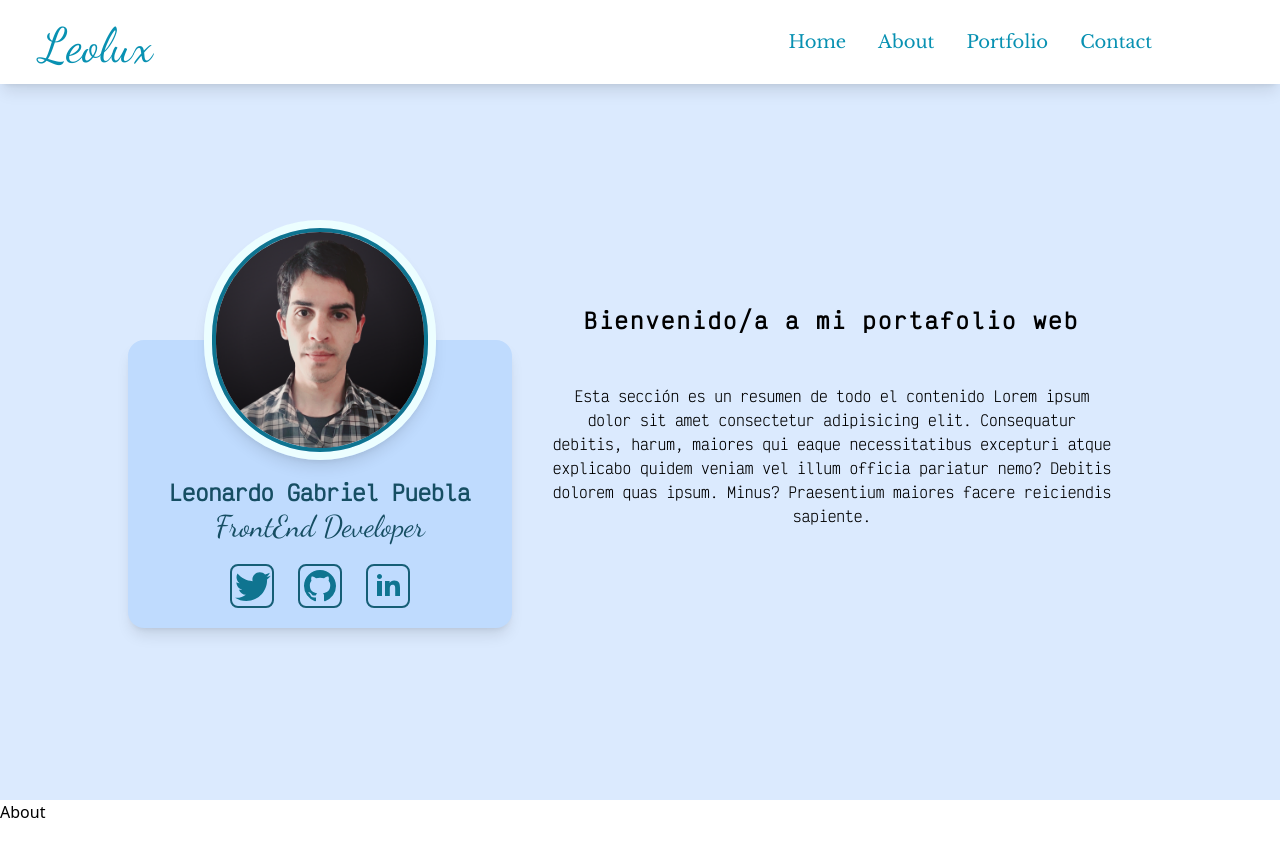
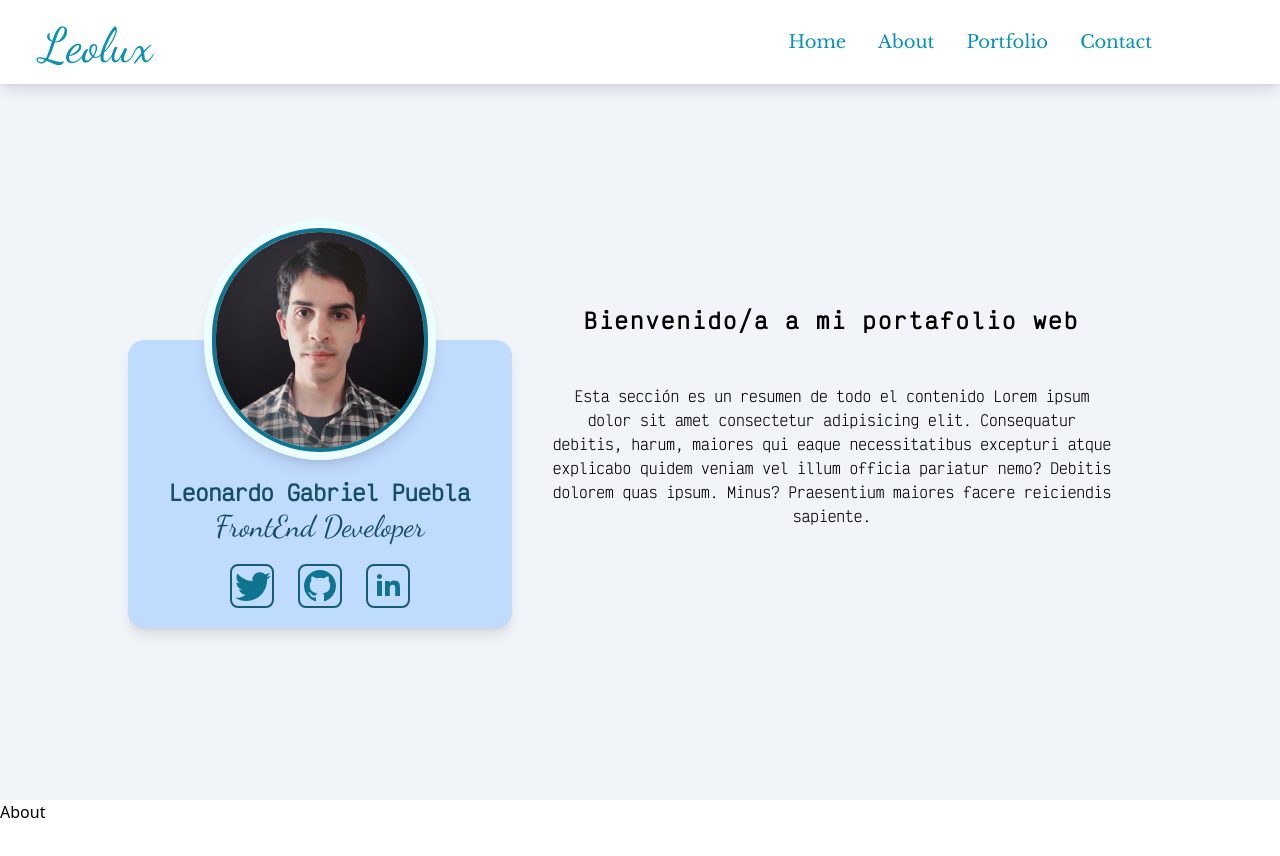
Before and after one commit to Leonardo-Robot-PostRock/miPortafolioWeb, a React (Vite) app: page / in a window 1280 px wide. Shown: the top 856 px of the page. Built offline with nearby package versions, Linux system fonts and the light colour scheme.

Commit message:
cambio de colores

```diff
--- a/src/portafolioSections/section/Home.jsx
+++ b/src/portafolioSections/section/Home.jsx
@@ -8,7 +8,7 @@ import { PresentationWithEffects } from '../components/PresentationWithEffects';
 export const Home = () => {
   return (
     <main
-      className="flex min-w-280 flex-wrap place-content-center items-center bg-blue-100 font-victorMono sm:h-max md:h-screen"
+      className="flex min-w-280 flex-wrap place-content-center items-center bg-slate-100 font-victorMono sm:h-max md:h-screen"
       id="home">
       <section className="W-2/4 mt-10 items-end md:mt-32">
         <div className="relative flex justify-center align-middle">
@@ -27,13 +27,19 @@ export const Home = () => {
           <h2 className="text-center font-dancingScript text-3xl text-cyan-900">FrontEnd Developer</h2>
           <div className="my-5 flex justify-center gap-6">
             <div className="flex h-max animate-pulse items-center rounded-lg border-2 border-solid border-cyan-800">
-              <Twitter className="w-10 fill-cyan-700" />
+              <a href="https://twitter.com/LeonardoPu65507">
+                <Twitter className="w-10 cursor-pointer fill-cyan-700" alt="red social Twitter" />
+              </a>
             </div>
             <div className="flex animate-pulse items-center rounded-lg border-2 border-solid border-cyan-800">
-              <Github className="w-10 fill-cyan-700" />
+              <a href="https://github.com/Leonardo-Robot-PostRock?tab=repositories">
+                <Github className="w-10 cursor-pointer fill-cyan-700" alt="repositorio Github" />
+              </a>
             </div>
             <div className="flex animate-pulse items-center rounded-lg border-2 border-solid border-cyan-800">
-              <Linkedin className="w-10 fill-cyan-700" />
+              <a href="https://www.linkedin.com/in/leonardo-puebla-1a2b71229/">
+                <Linkedin className="w-10 cursor-pointer fill-cyan-700" alt="red social Linkedin" />
+              </a>
             </div>
           </div>
         </div>
```
